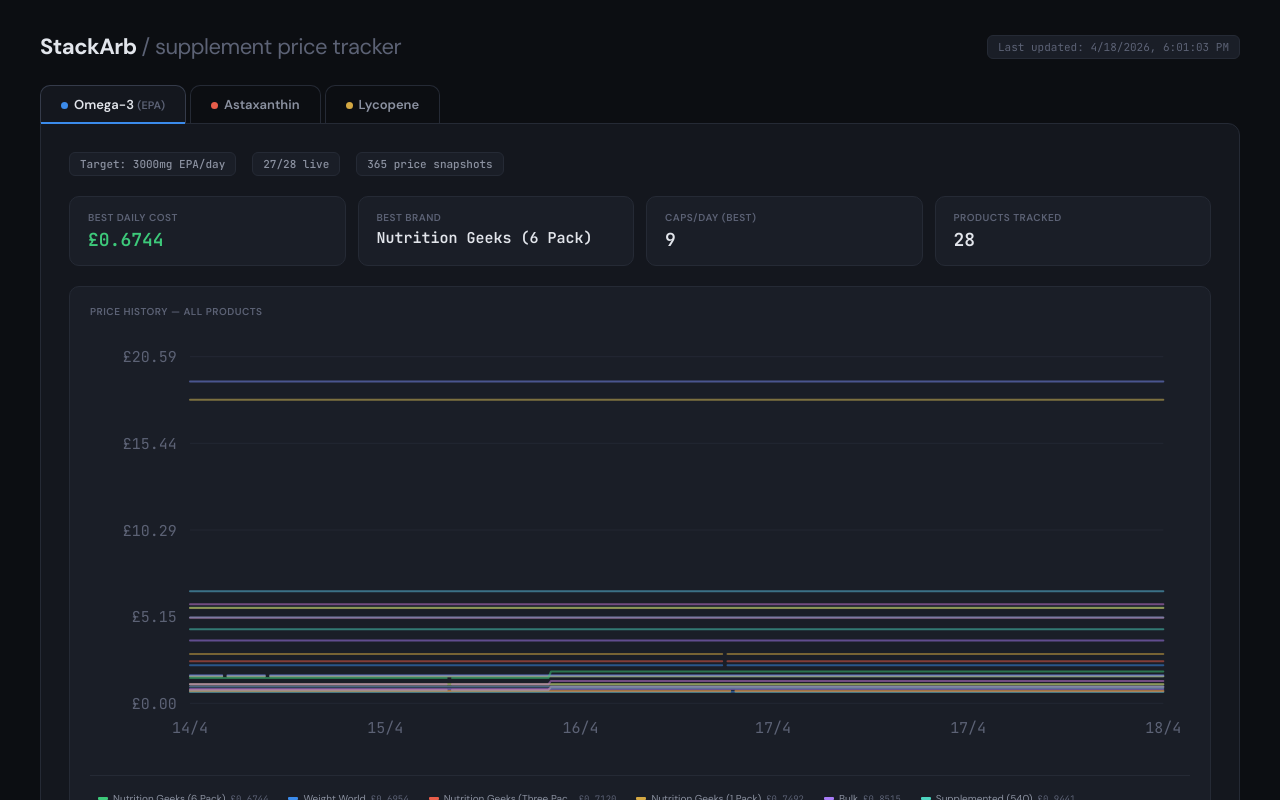
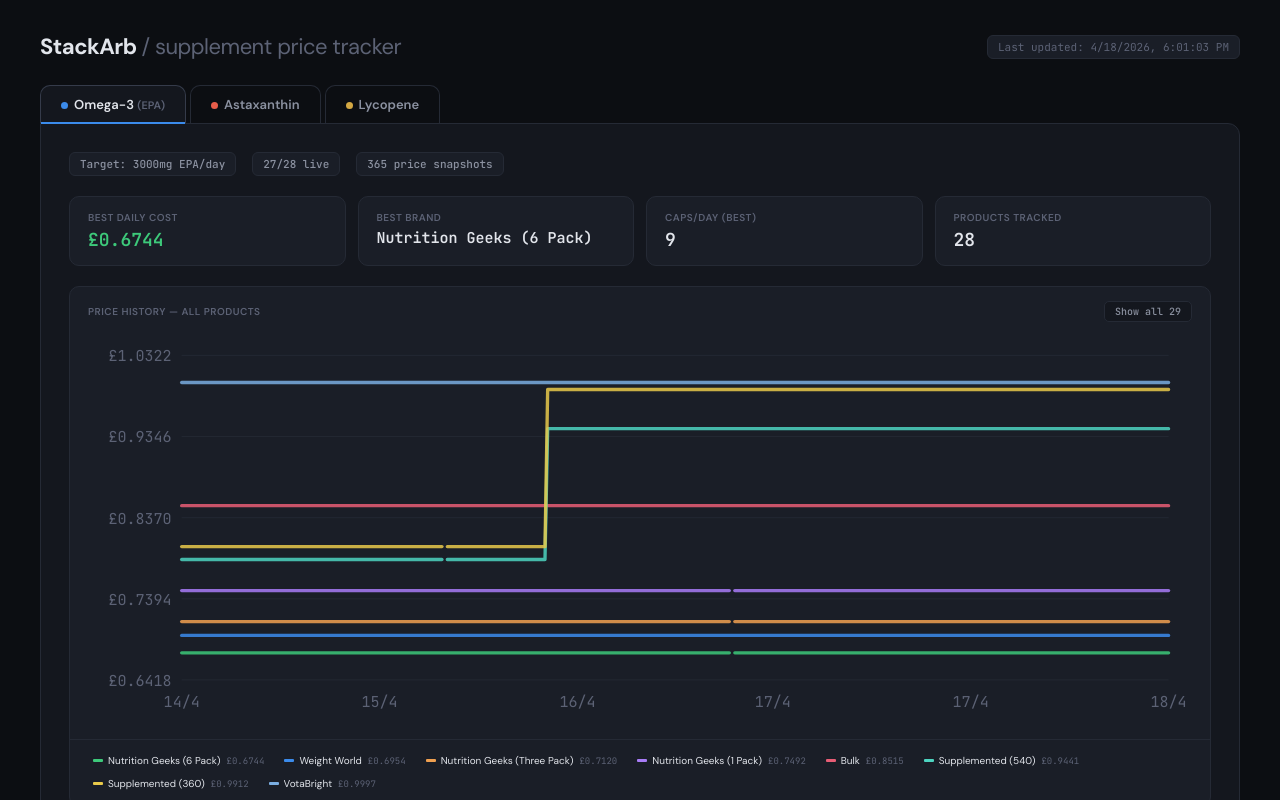
Before and after one commit to s6mzenge/stackarb, a React (Vite) app: page / in a window 1280 px wide. Shown: the top 800 px of the page. Built offline with nearby package versions, Linux system fonts and the light colour scheme.

Commit message:
Update App.jsx

```diff
--- a/src/App.jsx
+++ b/src/App.jsx
@@ -298,20 +298,22 @@ function CostCell({ cost, history, supplement, brand, accent, doseLabel, isTop }
 }
 
 
-/* ── All-Brands Chart (inline in each panel) ───────────────────── */
+/* ── All-Brands Price Chart ─────────────────────────────────────── */
 
-const CHART_COLORS = [
-  '#3dc97a', '#3b8beb', '#e85d4a', '#d4a843', '#a87cf7',
-  '#4dd4c0', '#eb6b9d', '#7aade0', '#f0a050', '#8dd47a',
-  '#c97adb', '#5cc4e8', '#e0c45a', '#7a8cf7', '#e87a6a',
+const PALETTE = [
+  '#3dc97a', '#3b8beb', '#f0a050', '#a87cf7', '#e85d75',
+  '#4dd4c0', '#e8c94a', '#7aade0', '#d47adb', '#5cc4e8',
+  '#8dd47a', '#eb8a6b', '#6b9cf7', '#c4a85c', '#e87aaa',
 ]
+const DEFAULT_VISIBLE = 8
 
 function AllBrandsChart({ history, supplement, accent }) {
-  const [highlighted, setHighlighted] = useState(null)
+  const [showAll, setShowAll] = useState(false)
+  const [hidden, setHidden] = useState(new Set())
   const [hover, setHover] = useState(null)
 
-  const { brands, series, dates } = useMemo(() => {
-    if (!history?.snapshots?.length) return { brands: [], series: {}, dates: [] }
+  const { allBrands, series, dates } = useMemo(() => {
+    if (!history?.snapshots?.length) return { allBrands: [], series: {}, dates: [] }
 
     const brandSet = new Set()
     for (const snap of history.snapshots) {
@@ -332,51 +334,76 @@ function AllBrandsChart({ history, supplement, accent }) {
       return aLast - bLast
     })
 
-    return { brands: sorted, series: ser, dates: allDates }
+    return { allBrands: sorted, series: ser, dates: allDates }
   }, [history, supplement])
 
-  if (brands.length === 0) return null
+  if (allBrands.length === 0) return null
 
-  const colorFor = (i) => CHART_COLORS[i % CHART_COLORS.length]
+  const visibleBrands = showAll ? allBrands : allBrands.slice(0, DEFAULT_VISIBLE)
+  const activeBrands = visibleBrands.filter(b => !hidden.has(b))
+  const hiddenCount = allBrands.length - DEFAULT_VISIBLE
 
-  const W = 660, H = 260
-  const PAD = { top: 16, right: 16, bottom: 36, left: 60 }
+  const colorFor = (brand) => {
+    const idx = allBrands.indexOf(brand)
+    return PALETTE[idx % PALETTE.length]
+  }
+
+  const toggleBrand = (brand) => {
+    setHidden(prev => {
+      const next = new Set(prev)
+      if (next.has(brand)) next.delete(brand)
+      else next.add(brand)
+      return next
+    })
+  }
+
+  // Chart dimensions
+  const W = 660, H = 240
+  const PAD = { top: 14, right: 14, bottom: 32, left: 56 }
   const plotW = W - PAD.left - PAD.right
   const plotH = H - PAD.top - PAD.bottom
 
-  const allVals = brands.flatMap(b => series[b].filter(v => v != null))
-  const dataMin = Math.min(...allVals)
-  const dataMax = Math.max(...allVals)
-  const margin = (dataMax - dataMin) * 0.08 || 0.01
-  const yMin = Math.max(0, dataMin - margin)
-  const yMax = dataMax + margin
+  // Y-range from ACTIVE brands only
+  const activeVals = activeBrands.flatMap(b => series[b].filter(v => v != null))
+  if (activeVals.length === 0) return null
+  const dataMin = Math.min(...activeVals)
+  const dataMax = Math.max(...activeVals)
+  const yPad = (dataMax - dataMin) * 0.1 || 0.01
+  const yMin = Math.max(0, dataMin - yPad)
+  const yMax = dataMax + yPad
   const yRange = yMax - yMin
 
   const toX = (i) => PAD.left + (i / (dates.length - 1)) * plotW
   const toY = (v) => PAD.top + (1 - (v - yMin) / yRange) * plotH
 
-  const polylines = brands.map((brand, bi) => {
+  // Build polylines for visible brands only
+  const polylines = visibleBrands.map(brand => {
+    const isHidden = hidden.has(brand)
     const vals = series[brand]
     const segments = []
     let current = []
     for (let i = 0; i < vals.length; i++) {
       if (vals[i] != null) {
-        current.push({ x: toX(i), y: toY(vals[i]), idx: i, cost: vals[i] })
+        current.push({ x: toX(i), y: isHidden ? 0 : toY(Math.max(yMin, Math.min(yMax, vals[i]))), cost: vals[i] })
       } else if (current.length > 0) {
         segments.push(current)
         current = []
       }
     }
     if (current.length > 0) segments.push(current)
-    return { brand, color: colorFor(bi), segments }
+    return { brand, color: colorFor(brand), segments, isHidden }
   })
 
+  // Y ticks
   const nTicks = 5
   const yTicks = Array.from({ length: nTicks }, (_, i) => {
     const val = yMin + (i / (nTicks - 1)) * yRange
     return { val, y: toY(val) }
   })
+  // Smart label format: use 2 decimals if range > £1, 4 if tight
+  const yFmt = yRange > 1 ? (v) => '£' + v.toFixed(2) : (v) => '£' + v.toFixed(4)
 
+  // X labels
   const nLabels = Math.min(6, dates.length)
   const xLabels = nLabels < 2 ? [] : Array.from({ length: nLabels }, (_, i) => {
     const idx = Math.round(i * (dates.length - 1) / (nLabels - 1))
@@ -392,19 +419,25 @@ function AllBrandsChart({ history, supplement, accent }) {
     setHover(Math.max(0, Math.min(dates.length - 1, snapIdx)))
   }
 
-  const tooltipData = hover != null ? brands
-    .map((b, i) => ({ brand: b, cost: series[b][hover], color: colorFor(i) }))
+  const tooltipData = hover != null ? activeBrands
+    .map(b => ({ brand: b, cost: series[b][hover], color: colorFor(b) }))
     .filter(d => d.cost != null)
-    .sort((a, b) => a.cost - b.cost)
-    .slice(0, 8) : []
+    .sort((a, b) => a.cost - b.cost) : []
 
   const tooltipXPct = hover != null ? (toX(hover) / W) * 100 : 0
-  const tooltipFlip = tooltipXPct > 65
 
   return (
-    <div className="ab-chart">
-      <div className="ab-chart-label">Price history — all products</div>
-      <div className="ab-chart-body">
+    <div className="ab-wrap">
+      <div className="ab-head">
+        <span className="ab-title">Price history — all products</span>
+        {hiddenCount > 0 && (
+          <button className="ab-toggle" onClick={() => { setShowAll(!showAll); setHidden(new Set()) }}>
+            {showAll ? `Top ${DEFAULT_VISIBLE} only` : `Show all ${allBrands.length}`}
+          </button>
+        )}
+      </div>
+
+      <div className="ab-body">
         <svg
           width="100%"
           viewBox={`0 0 ${W} ${H}`}
@@ -416,33 +449,31 @@ function AllBrandsChart({ history, supplement, accent }) {
             <g key={i}>
               <line x1={PAD.left} y1={t.y} x2={PAD.left + plotW} y2={t.y}
                 stroke="var(--border)" strokeWidth="0.5" />
-              <text x={PAD.left - 8} y={t.y + 3.5} textAnchor="end"
+              <text x={PAD.left - 6} y={t.y + 3.5} textAnchor="end"
                 fill="var(--text3)" fontSize="9" fontFamily="'JetBrains Mono', monospace">
-                {'£' + t.val.toFixed(2)}
+                {yFmt(t.val)}
               </text>
             </g>
           ))}
           {xLabels.map((l, i) => (
-            <text key={i} x={l.x} y={PAD.top + plotH + 18} textAnchor="middle"
+            <text key={i} x={l.x} y={PAD.top + plotH + 16} textAnchor="middle"
               fill="var(--text3)" fontSize="9" fontFamily="'JetBrains Mono', monospace">
               {l.label}
             </text>
           ))}
 
-          {polylines.map(({ brand, color, segments }) => {
-            const isHigh = highlighted === brand
-            const isFaded = highlighted != null && !isHigh
+          {polylines.map(({ brand, color, segments, isHidden }) => {
+            if (isHidden) return null
             return segments.map((pts, si) => (
               <polyline
                 key={`${brand}-${si}`}
                 points={pts.map(p => `${p.x.toFixed(1)},${p.y.toFixed(1)}`).join(' ')}
                 fill="none"
                 stroke={color}
-                strokeWidth={isHigh ? 2.5 : 1.2}
+                strokeWidth="2"
                 strokeLinecap="round"
                 strokeLinejoin="round"
-                opacity={isFaded ? 0.07 : isHigh ? 1 : 0.5}
-                style={{ transition: 'opacity 0.15s, stroke-width 0.15s' }}
+                opacity="0.85"
               />
             ))
           })}
@@ -457,45 +488,38 @@ function AllBrandsChart({ history, supplement, accent }) {
         </svg>
 
         {hover != null && tooltipData.length > 0 && (
-          <div className="ab-tooltip" style={{
-            left: tooltipFlip ? undefined : `${tooltipXPct}%`,
-            right: tooltipFlip ? `${100 - tooltipXPct}%` : undefined,
-            transform: tooltipFlip ? 'translateX(8px)' : 'translateX(-50%)',
+          <div className="ab-tip" style={{
+            left: tooltipXPct > 60 ? undefined : `${tooltipXPct}%`,
+            right: tooltipXPct > 60 ? `${100 - tooltipXPct}%` : undefined,
+            transform: tooltipXPct > 60 ? 'translateX(12px)' : 'translateX(-50%)',
           }}>
-            <div className="ab-tooltip-date">
+            <div className="ab-tip-date">
               {new Date(dates[hover]).toLocaleDateString('en-GB', { day: 'numeric', month: 'short', hour: '2-digit', minute: '2-digit' })}
             </div>
             {tooltipData.map(d => (
-              <div key={d.brand} className="ab-tooltip-row">
-                <span className="ab-tooltip-sw" style={{ background: d.color }} />
-                <span className="ab-tooltip-brand">{d.brand}</span>
-                <span className="ab-tooltip-cost">{fmtCost(d.cost)}</span>
+              <div key={d.brand} className="ab-tip-row">
+                <span className="ab-tip-dot" style={{ background: d.color }} />
+                <span className="ab-tip-name">{d.brand}</span>
+                <span className="ab-tip-val">{fmtCost(d.cost)}</span>
               </div>
             ))}
-            {brands.filter(b => series[b][hover] != null).length > 8 && (
-              <div className="ab-tooltip-more">
-                +{brands.filter(b => series[b][hover] != null).length - 8} more
-              </div>
-            )}
           </div>
         )}
       </div>
 
       <div className="ab-legend">
-        {brands.map((brand, i) => {
+        {visibleBrands.map(brand => {
+          const isOff = hidden.has(brand)
           const lastCost = [...series[brand]].reverse().find(v => v != null)
           return (
             <button
               key={brand}
-              className={`ab-legend-item ${highlighted === brand ? 'ab-active' : ''}`}
-              onMouseEnter={() => setHighlighted(brand)}
-              onMouseLeave={() => setHighlighted(null)}
+              className={`ab-leg${isOff ? ' ab-off' : ''}`}
+              onClick={() => toggleBrand(brand)}
             >
-              <span className="ab-legend-sw" style={{ background: colorFor(i) }} />
-              <span className="ab-legend-name">{brand}</span>
-              {lastCost != null && (
-                <span className="ab-legend-cost">{fmtCost(lastCost)}</span>
-              )}
+              <span className="ab-leg-bar" style={{ background: isOff ? 'var(--text3)' : colorFor(brand) }} />
+              <span className="ab-leg-name">{brand}</span>
+              {lastCost != null && <span className="ab-leg-cost">{fmtCost(lastCost)}</span>}
             </button>
           )
         })}
@@ -883,70 +907,77 @@ td.brand-cell a:hover { border-color: var(--text2); }
 }
 
 /* ── All-Brands Chart ───────────────────────────────────────── */
-.ab-chart {
+.ab-wrap {
   background: var(--surface2); border: 1px solid var(--border);
-  border-radius: 10px; padding: 18px 20px 14px;
-  margin-bottom: 20px;
+  border-radius: 10px; margin-bottom: 20px; overflow: hidden;
 }
-.ab-chart-label {
+.ab-head {
+  display: flex; align-items: center; justify-content: space-between;
+  padding: 14px 18px 0;
+}
+.ab-title {
   font-size: 10px; font-weight: 600; text-transform: uppercase;
-  letter-spacing: 0.5px; color: var(--text3); margin-bottom: 12px;
+  letter-spacing: 0.5px; color: var(--text3);
 }
-.ab-chart-body { position: relative; }
+.ab-toggle {
+  font-family: var(--mono); font-size: 10px; font-weight: 500;
+  color: var(--text2); background: var(--surface);
+  border: 1px solid var(--border); border-radius: 5px;
+  padding: 3px 10px; cursor: pointer; transition: all 0.15s;
+}
+.ab-toggle:hover { color: var(--text); border-color: var(--border-hi); }
+.ab-body { position: relative; padding: 10px 18px 0; }
 .ab-svg { display: block; }
-.ab-tooltip {
-  position: absolute; top: 4px;
+
+.ab-tip {
+  position: absolute; top: 6px;
   background: var(--surface); border: 1px solid var(--border-hi);
   border-radius: 8px; padding: 8px 12px;
-  font-size: 11px; pointer-events: none;
-  z-index: 10; min-width: 190px;
-  box-shadow: 0 8px 24px rgba(0,0,0,0.45);
+  pointer-events: none; z-index: 10; min-width: 200px;
+  box-shadow: 0 8px 20px rgba(0,0,0,0.45);
 }
-.ab-tooltip-date {
+.ab-tip-date {
   font-family: var(--mono); font-size: 9px; color: var(--text3);
   margin-bottom: 5px; padding-bottom: 5px; border-bottom: 1px solid var(--border);
 }
-.ab-tooltip-row {
+.ab-tip-row {
   display: flex; align-items: center; gap: 6px;
   padding: 1.5px 0; font-family: var(--mono);
 }
-.ab-tooltip-sw {
+.ab-tip-dot {
   width: 7px; height: 7px; border-radius: 2px; flex-shrink: 0;
 }
-.ab-tooltip-brand {
+.ab-tip-name {
   flex: 1; font-size: 10px; color: var(--text2);
   overflow: hidden; text-overflow: ellipsis; white-space: nowrap;
   max-width: 130px;
 }
-.ab-tooltip-cost {
+.ab-tip-val {
   font-size: 10px; font-weight: 600; color: var(--text);
 }
-.ab-tooltip-more {
-  font-size: 9px; color: var(--text3); margin-top: 3px; font-style: italic;
+
+.ab-legend {
+  display: flex; flex-wrap: wrap; gap: 2px; padding: 10px 14px 12px;
+  border-top: 1px solid var(--border); margin-top: 6px;
 }
-.ab-legend {
-  display: flex; flex-wrap: wrap; gap: 2px 4px; margin-top: 12px;
-  padding-top: 12px; border-top: 1px solid var(--border);
+.ab-leg {
+  display: inline-flex; align-items: center; gap: 5px;
+  background: transparent; border: 1px solid transparent;
+  padding: 3px 8px; border-radius: 5px;
+  cursor: pointer; transition: all 0.15s;
+  font-family: var(--font); font-size: 10px; color: var(--text);
 }
-.ab-legend-item {
-  display: flex; align-items: center; gap: 5px;
-  background: transparent; border: 1px solid transparent;
-  padding: 3px 7px; border-radius: 5px;
-  cursor: pointer; transition: all 0.15s;
-  font-family: var(--font); font-size: 10px; color: var(--text2);
-}
-.ab-legend-item:hover, .ab-legend-item.ab-active {
-  background: rgba(255,255,255,0.04); border-color: var(--border);
-  color: var(--text);
-}
-.ab-legend-sw {
+.ab-leg:hover { background: rgba(255,255,255,0.04); border-color: var(--border); }
+.ab-leg.ab-off { opacity: 0.35; }
+.ab-leg.ab-off:hover { opacity: 0.6; }
+.ab-leg-bar {
   width: 10px; height: 3px; border-radius: 1px; flex-shrink: 0;
 }
-.ab-legend-name {
-  max-width: 130px; overflow: hidden; text-overflow: ellipsis; white-space: nowrap;
+.ab-leg-name {
+  max-width: 140px; overflow: hidden; text-overflow: ellipsis; white-space: nowrap;
 }
-.ab-legend-cost {
-  font-family: var(--mono); font-size: 9px; color: var(--text3);
+.ab-leg-cost {
+  font-family: var(--mono); font-size: 9px; color: var(--text3); margin-left: 1px;
 }
 
 @media (max-width: 768px) {
@@ -954,7 +985,7 @@ td.brand-cell a:hover { border-color: var(--text2); }
   .panel { margin-left: 16px; margin-right: 16px; padding: 16px; }
   .chart-modal { padding: 16px; }
   .sparkline { width: 48px; }
-  .ab-chart { padding: 14px 12px 10px; }
-  .ab-tooltip { min-width: 150px; }
+  .ab-body { padding: 8px 10px 0; }
+  .ab-tip { min-width: 160px; }
 }
 `
```
